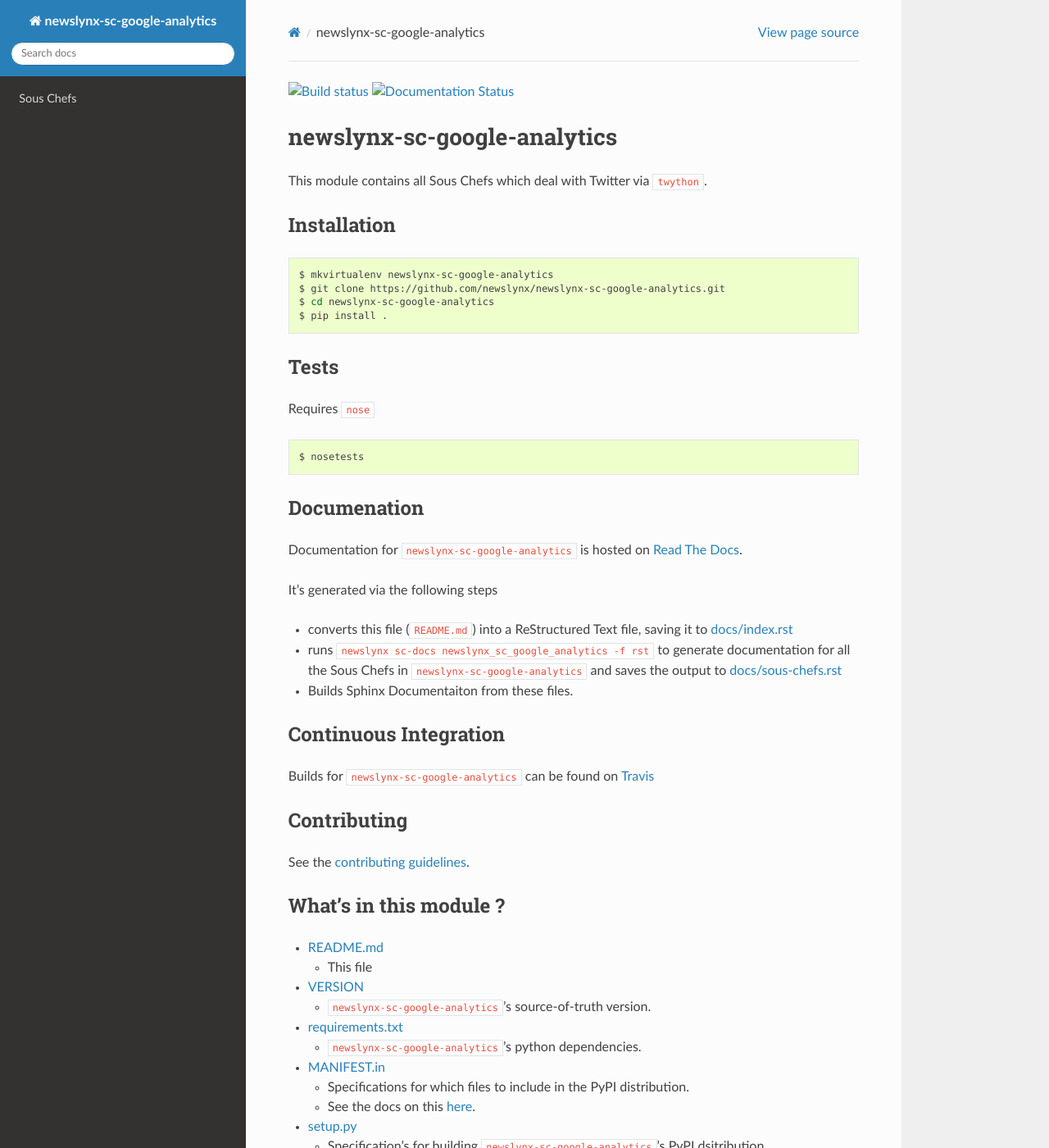
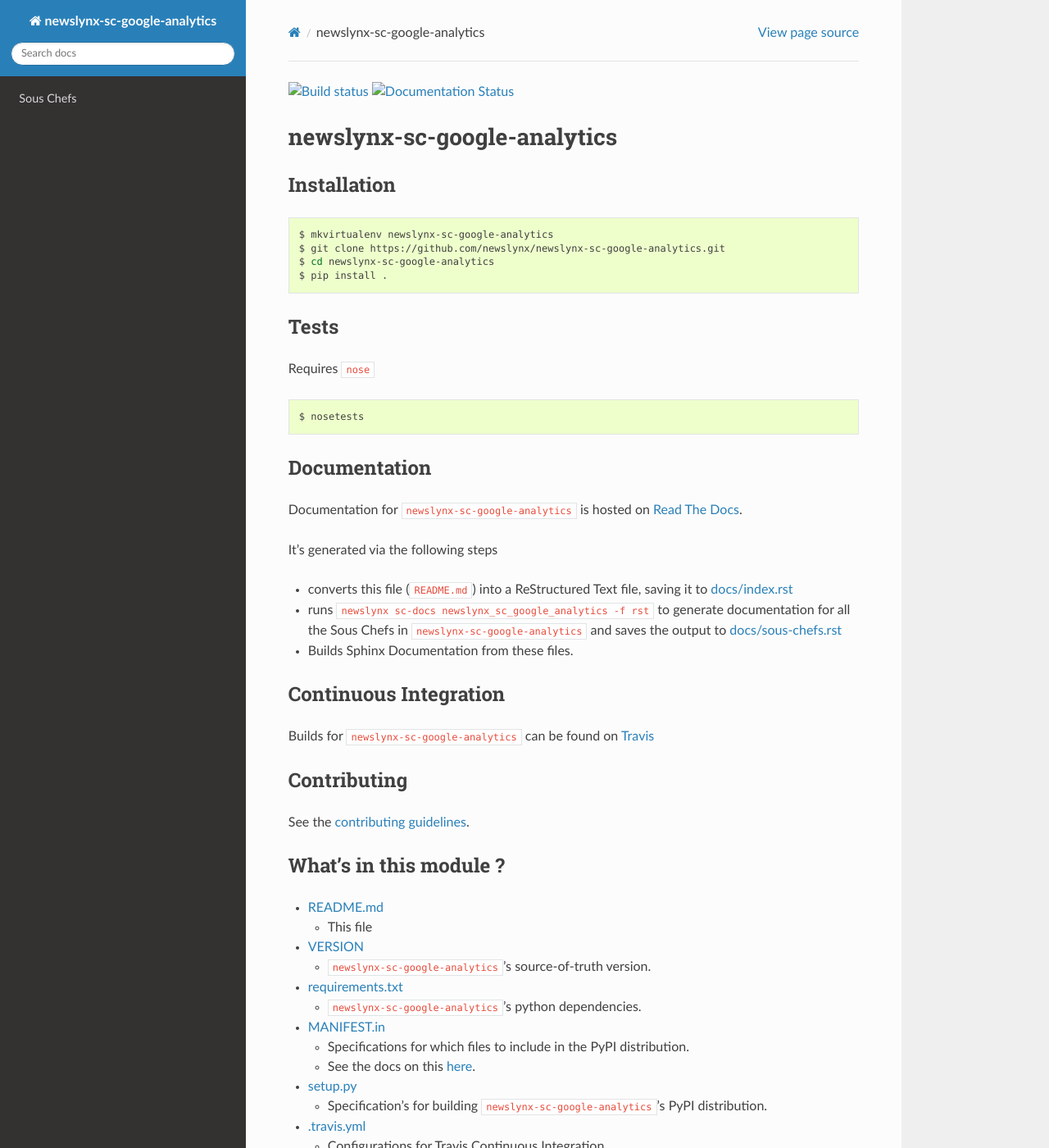
Before and after one commit to newslynx/newslynx-sc-google-analytics, a Sphinx documentation site: the page built from docs/index.rst, in a window 1280 px wide and 1400 px high. Shown: the whole window at 82% size. Built offline with Sphinx 7.4.7 and the Read the Docs theme 2.0.0, drawn with Linux system fonts in a browser that asks for light colours; pages that are not in the unit, such as notebooks, are missing from menus; some of the changed text lies outside the part shown.

Commit message:
=Auto update at `date`

```diff
--- a/docs/conf.py
+++ b/docs/conf.py
@@ -46,7 +46,7 @@
 
 # General information about the project.
 project = u'newslynx-sc-google-analytics'
-copyright = u'2015, Brian Abelson'
+copyright = u'2015, Merlynne'
 
 # The version info for the project you're documenting, acts as replacement for
 # |version| and |release|, also used in various other places throughout the
@@ -201,12 +201,12 @@
 #     #'preamble': '',
 # }
 
-# # Grouping the document tree into LaTeX files. List of tuples
-# # (source start file, target name, title,
-# #  author, documentclass [howto, manual, or own class]).
+# Grouping the document tree into LaTeX files. List of tuples
+# (source start file, target name, title,
+#  author, documentclass [howto, manual, or own class]).
 # latex_documents = [
 #     ('index', 'newslynx-sc-google-analytics.tex', u'newslynx-sc-google-analytics Documentation',
-#      u'Brian Abelson', 'manual'),
+#      u'Merlynne', 'manual'),
 # ]
 
 # The name of an image file (relative to this directory) to place at the top of
@@ -236,7 +236,7 @@
 # (source start file, name, description, authors, manual section).
 # man_pages = [
 #     ('index', 'newslynx-sc-google-analytics', u'newslynx-sc-google-analytics Documentation',
-#      [u'Brian Abelson'], 1)
+#      [u'Merlynne'], 1)
 # ]
 
 # If true, show URL addresses after external links.
@@ -250,7 +250,7 @@
 #  dir menu entry, description, category)
 # texinfo_documents = [
 #     ('index', 'newslynx-sc-google-analytics', u'newslynx-sc-google-analytics Documentation',
-#      u'Brian Abelson', 'newslynx-sc-google-analytics', 'This module contains all Sous Chefs which deal with Twitter via \`twython\`.',
+#      u'Merlynne', 'newslynx-sc-google-analytics', '',
 #      'Miscellaneous'),
 # ]
 
--- a/docs/index.rst
+++ b/docs/index.rst
@@ -2,9 +2,6 @@
 
 newslynx-sc-google-analytics
 ============================
-
-This module contains all Sous Chefs which deal with Twitter via
-``twython``.
 
 Installation
 ------------
@@ -25,8 +22,8 @@
 
     $ nosetests
 
-Documenation
-------------
+Documentation
+-------------
 
 Documentation for ``newslynx-sc-google-analytics`` is hosted on `Read
 The Docs <http://newslynx-sc-google-analytics.readthedocs.org/>`__.
@@ -40,7 +37,7 @@
    generate documentation for all the Sous Chefs in
    ``newslynx-sc-google-analytics`` and saves the output to
    `docs/sous-chefs.rst <https://github.com/newslynx/newslynx-sc-google-analytics/blob/master/docs/sous-chefs.rst>`__
--  Builds Sphinx Documentaiton from these files.
+-  Builds Sphinx Documentation from these files.
 
 Continuous Integration
 ----------------------
@@ -79,7 +76,7 @@
 -  `setup.py <https://github.com/newslynx/newslynx-sc-google-analytics/blob/master/setup.py>`__
 
    -  Specification's for building ``newslynx-sc-google-analytics``'s
-      PyPI dsitribution.
+      PyPI distribution.
 
 -  `.travis.yml <https://github.com/newslynx/newslynx-sc-google-analytics/blob/master/.travis.yml>`__
 
@@ -157,7 +154,7 @@
 .. |Build status| image:: https://travis-ci.org/newslynx/newslynx-sc-google-analytics.svg
    :target: https://travis-ci.org/newslynx/newslynx-sc-google-analytics
 .. |Documentation Status| image:: https://readthedocs.org/projects/newslynx-sc-google-analytics/badge/?version=latest
-   :target: http://newslynx-sc-google-analytics.readthedocs.org/
+   :target: https://readthedocs.org/projects/newslynx-sc-google-analytics/?badge=latest
 
 Contents
 --------
--- a/requirements.txt
+++ b/requirements.txt
@@ -1,5 +1,3 @@
 nose
 sphinx
 newslynx
-googleanalytics==0.21.4
-pytz
--- a/setup.py
+++ b/setup.py
@@ -29,7 +29,7 @@
 setup(
     name='newslynx-sc-google-analytics',
     version=VERSION,
-    description='This module contains all Sous Chefs which deal with Twitter via \`twython\`.',
+    description='',
     long_description=long_description,
     classifiers=[
         "Development Status :: 3 - Alpha",
@@ -39,7 +39,7 @@
         "Programming Language :: Python",
     ],
     keywords='',
-    author='Brian Abelson',
+    author='Merlynne',
     author_email='',
     url='http://github.com/newslynx/newslynx-sc-google-analytics',
     license='MIT',
```
Also changed, not shown: CONTRIBUTING.md (+1 -1 lines), README.md (+5 -5 lines), .travis.yml, 1 other file.
